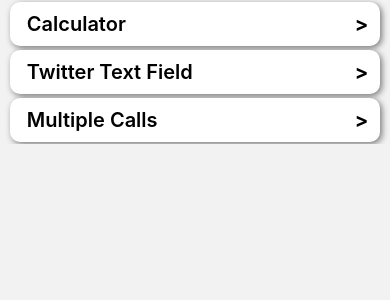
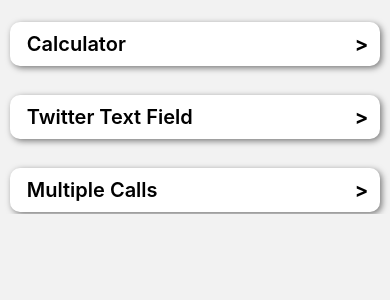
Before and after one commit to SaiKarthikYamavaram/RdsAssignment, a React Native app: screen / in a window 390 px wide. Shown: the top 300 px of the page. Built offline with nearby package versions, Linux system fonts and the light colour scheme.

Commit message:
added calculator and twitterFeed assignment

```diff
--- a/components/AssignmentItem.tsx
+++ b/components/AssignmentItem.tsx
@@ -32,7 +32,6 @@
     shadowRadius: 6,
     elevation: 2,
     backgroundColor: 'white',
-    padding: 20,
     borderRadius: 10,
     marginVertical: 2,
     overflow: 'hidden',
--- a/screens/AssignmentList.tsx
+++ b/screens/AssignmentList.tsx
@@ -6,6 +6,7 @@
   SafeAreaView,
   StatusBar,
   StyleSheet,
+  View,
 } from 'react-native';
 
 import AssignmentItem from '../components/AssignmentItem';
@@ -29,6 +30,14 @@
         contentInsetAdjustmentBehavior="automatic"
         contentContainerStyle={styles.scrollContainer}
         data={AssignmentData}
+        ItemSeparatorComponent={() => (
+          <View
+            style={{
+              width,
+              height: StyleSheet.hairlineWidth*25,
+            }}
+          />
+        )}
         renderItem={({item, index}) => (
           <AssignmentItem
             item={item}
@@ -36,6 +45,7 @@
           />
         )}
       />
+      <StatusBar showHideTransition={'fade'} backgroundColor={'#141d26'} />
     </SafeAreaView>
   );
 };
@@ -43,6 +53,7 @@
 const styles = StyleSheet.create({
   scrollContainer: {
     width: width,
+    marginTop: 20,
   },
 });
 
```
Also changed, not shown: screens/Calculator.tsx (+9 -1 lines).
